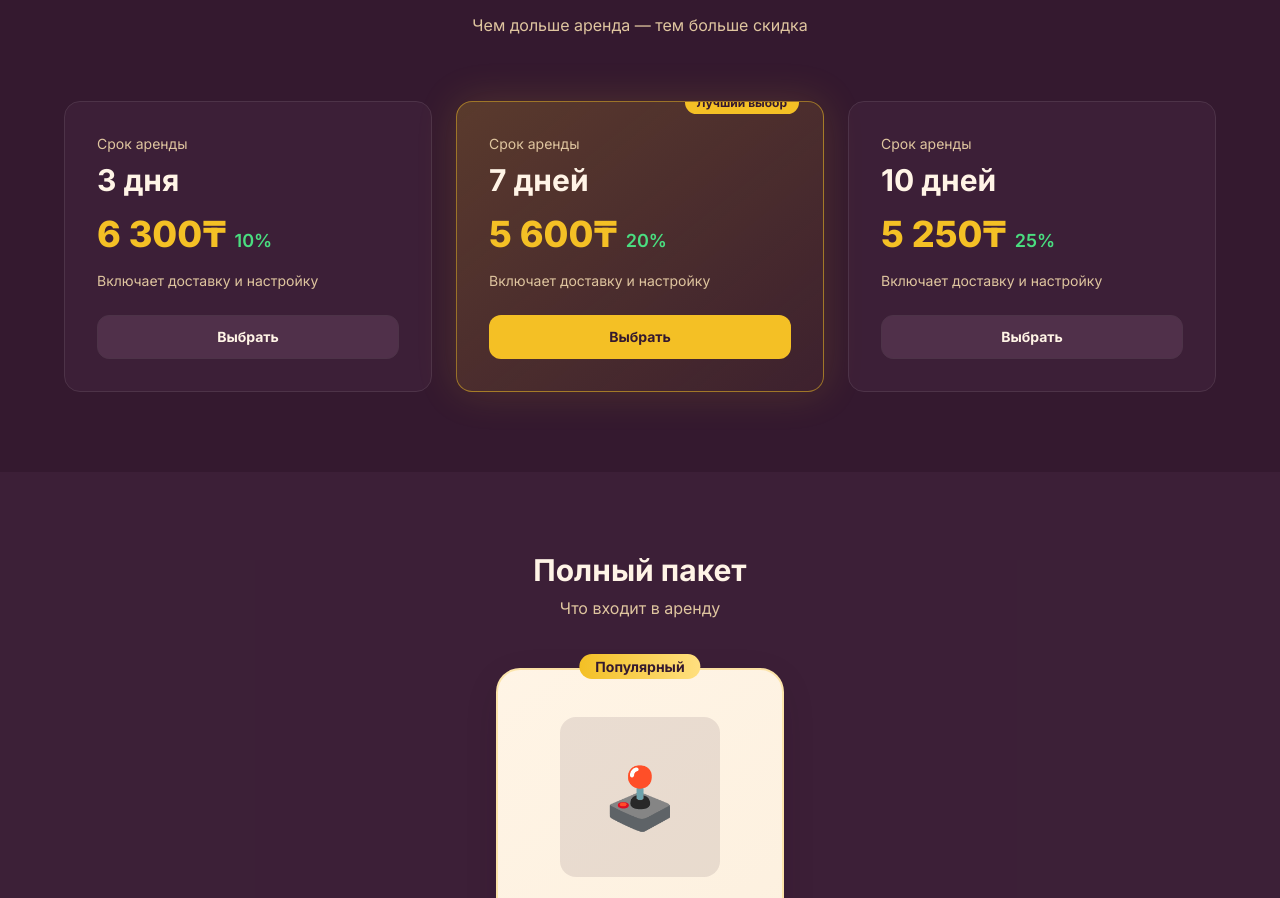
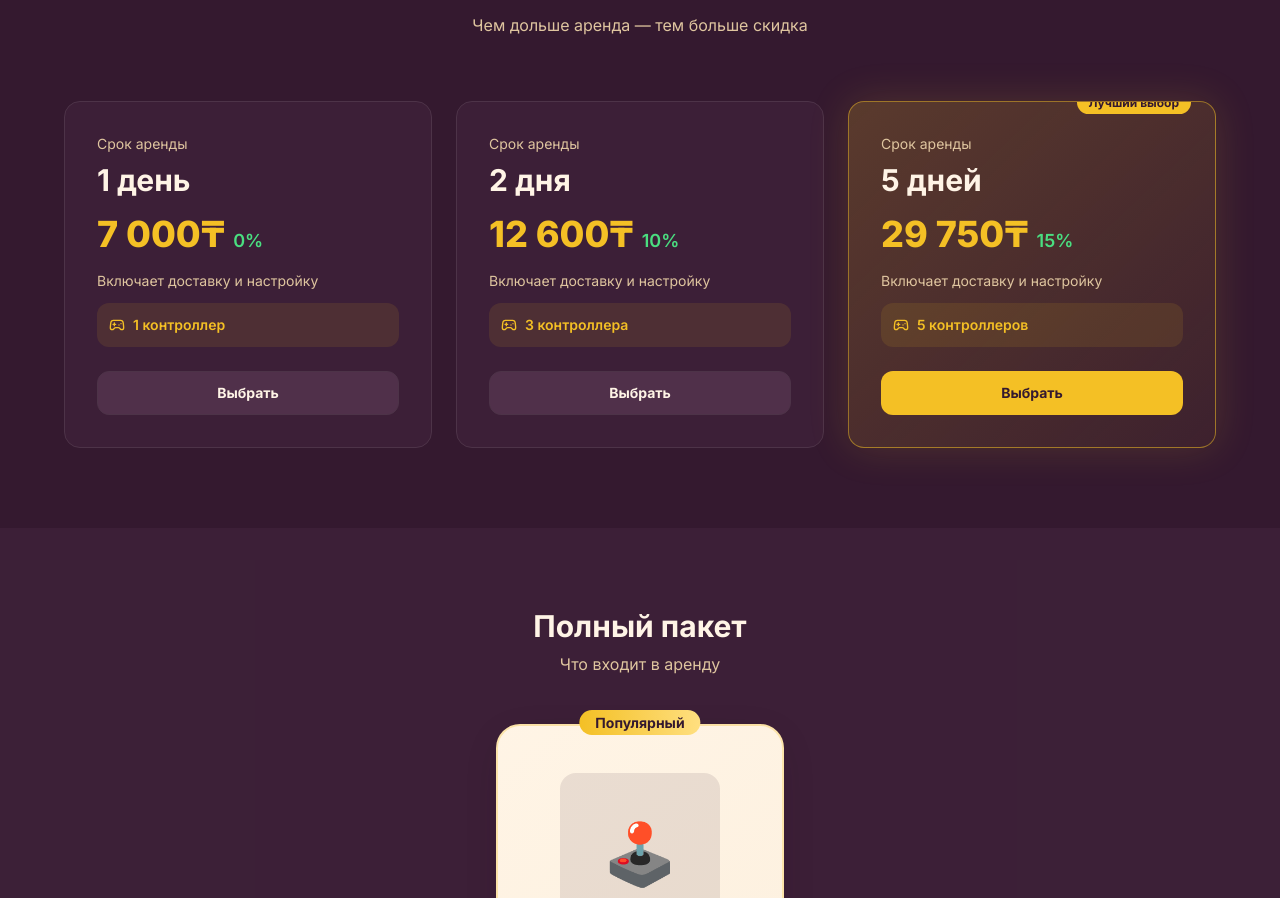
Before and after one commit to zandosturabaj17-droid/jas, a React (Vite) app: page /rent in a window 1280 px wide. Shown: the part 1219-2117 px from the top of the page. Built offline with nearby package versions, Linux system fonts and the light colour scheme; the HTML template or start-up script is replaced by a standard one.

Commit message:
Add rental pricing plans with controllers: 1 day (7000), 2 days (3 controllers), 5 days (5 controllers)

```diff
--- a/src/pages/PlayStation5.tsx
+++ b/src/pages/PlayStation5.tsx
@@ -49,23 +49,26 @@ const PlayStation5 = () => {
 
   const rentalPlans = [
     {
-      duration: "3 дня",
-      price: "6 300₸",
-      discount: "10%",
+      duration: "1 день",
+      price: "7 000₸",
+      discount: "0%",
+      controllers: "1 контроллер",
       color: "from-blue-600 to-blue-700",
     },
     {
-      duration: "7 дней",
-      price: "5 600₸",
-      discount: "20%",
+      duration: "2 дня",
+      price: "12 600₸",
+      discount: "10%",
+      controllers: "3 контроллера",
+      color: "from-purple-600 to-purple-700",
+    },
+    {
+      duration: "5 дней",
+      price: "29 750₸",
+      discount: "15%",
+      controllers: "5 контроллеров",
       color: "from-gold to-gold-light",
       featured: true,
-    },
-    {
-      duration: "10 дней",
-      price: "5 250₸",
-      discount: "25%",
-      color: "from-purple-600 to-purple-700",
     },
   ];
 
@@ -243,9 +246,16 @@ const PlayStation5 = () => {
                       </span>
                     </div>
 
-                    <p className="text-sm text-muted-foreground mb-6">
+                    <p className="text-sm text-muted-foreground mb-3">
                       Включает доставку и настройку
                     </p>
+
+                    <div className="flex items-center gap-2 mb-6 p-3 rounded-lg bg-gold/10">
+                      <Gamepad2 className="h-4 w-4 text-gold" />
+                      <span className="text-sm font-semibold text-gold">
+                        {plan.controllers}
+                      </span>
+                    </div>
 
                     <Button
                       className={`w-full font-bold ${
```
